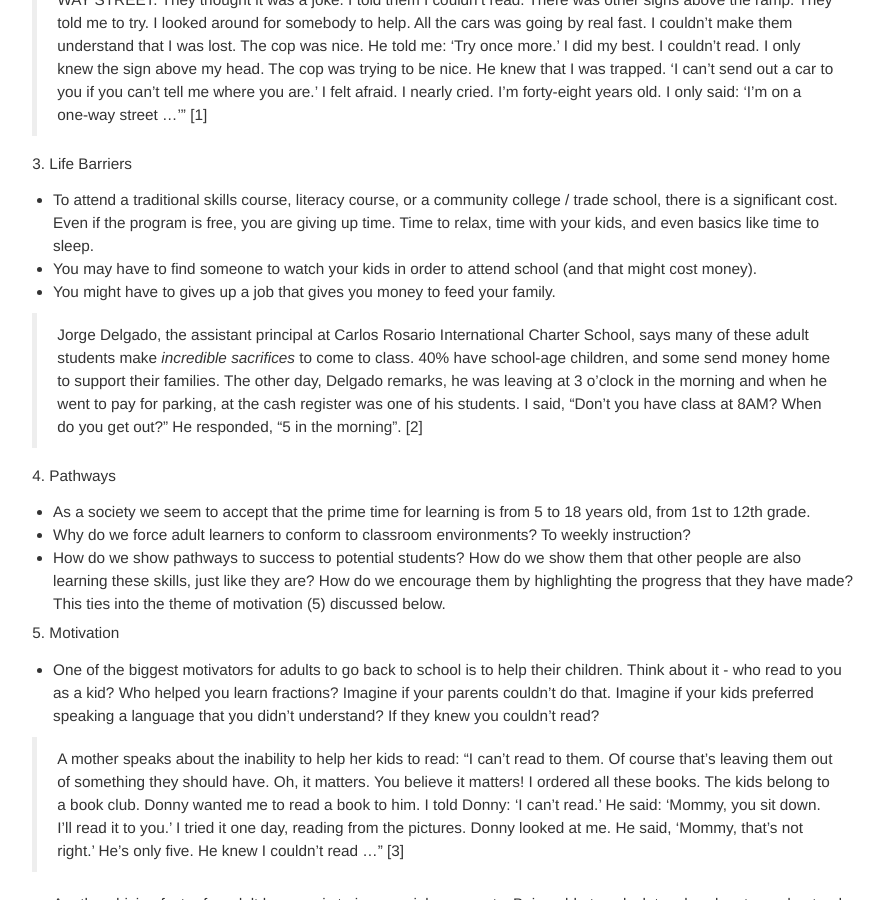
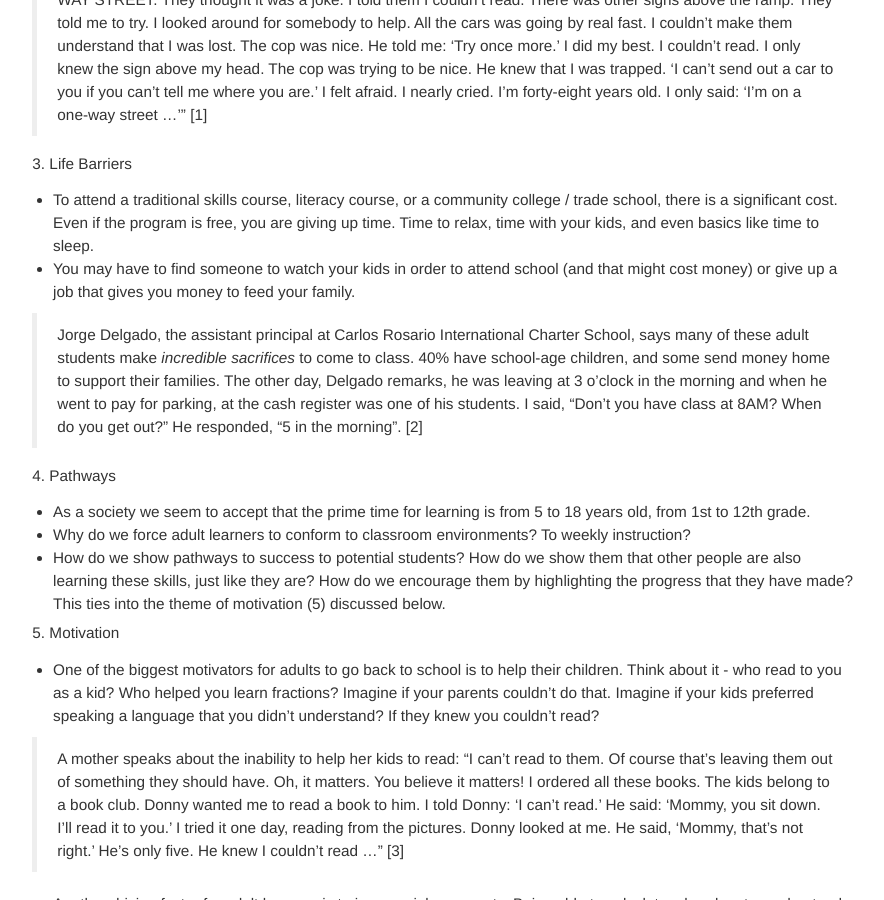
Before and after one commit to mitmedialab/mlw.media.mit.edu, a Jekyll site: the page built from _posts/2014-06-19-themes-from-the-ideashop-part-1.markdown, in a window 1280 px wide and 900 px high, scrolled down 1128 px. Shown: the whole window, without its empty margins (196-1080 px from the left). Built offline with Jekyll 4.4.1, drawn with Linux system fonts in a browser that asks for light colours; nearby versions of some CDN libraries; Markdown is read by kramdown in place of the engine named in the settings.

```diff
--- a/_posts/2014-06-19-themes-from-the-ideashop-part-1.markdown
+++ b/_posts/2014-06-19-themes-from-the-ideashop-part-1.markdown
@@ -28,8 +28,7 @@
 # 3. Life Barriers
 
 * To attend a traditional skills course, literacy course, or a community college / trade school, there is a significant cost. Even if the program is free, you are giving up time. Time to relax, time with your kids, and even basics like time to sleep.
-* You may have to find someone to watch your kids in order to attend school (and that might cost money).
-* You might have to gives up a job that gives you money to feed your family.
+* You may have to find someone to watch your kids in order to attend school (and that might cost money) or give up a job that gives you money to feed your family.
 
 > Jorge Delgado, the assistant principal at Carlos Rosario International Charter School, says many of these adult students make _incredible sacrifices_ to come to class. 40% have school-age children, and some send money home to support their families. The other day, Delgado remarks, he was leaving at 3 o'clock in the morning and when he went to pay for parking, at the cash register was one of his students. I said, "Don't you have class at 8AM? When do you get out?" He responded, "5 in the morning". [2]
 
```
Also changed, not shown: 1 other file.
